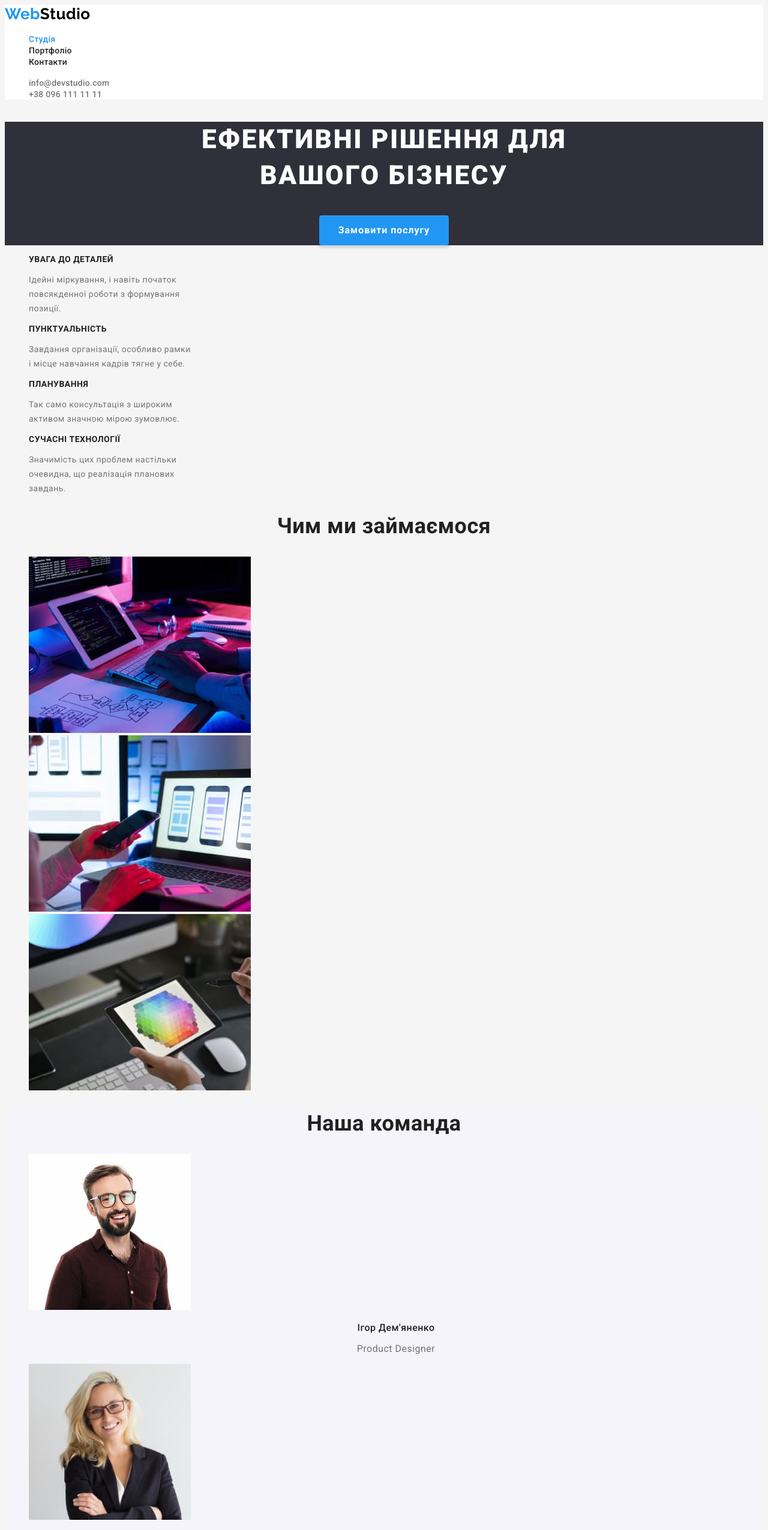
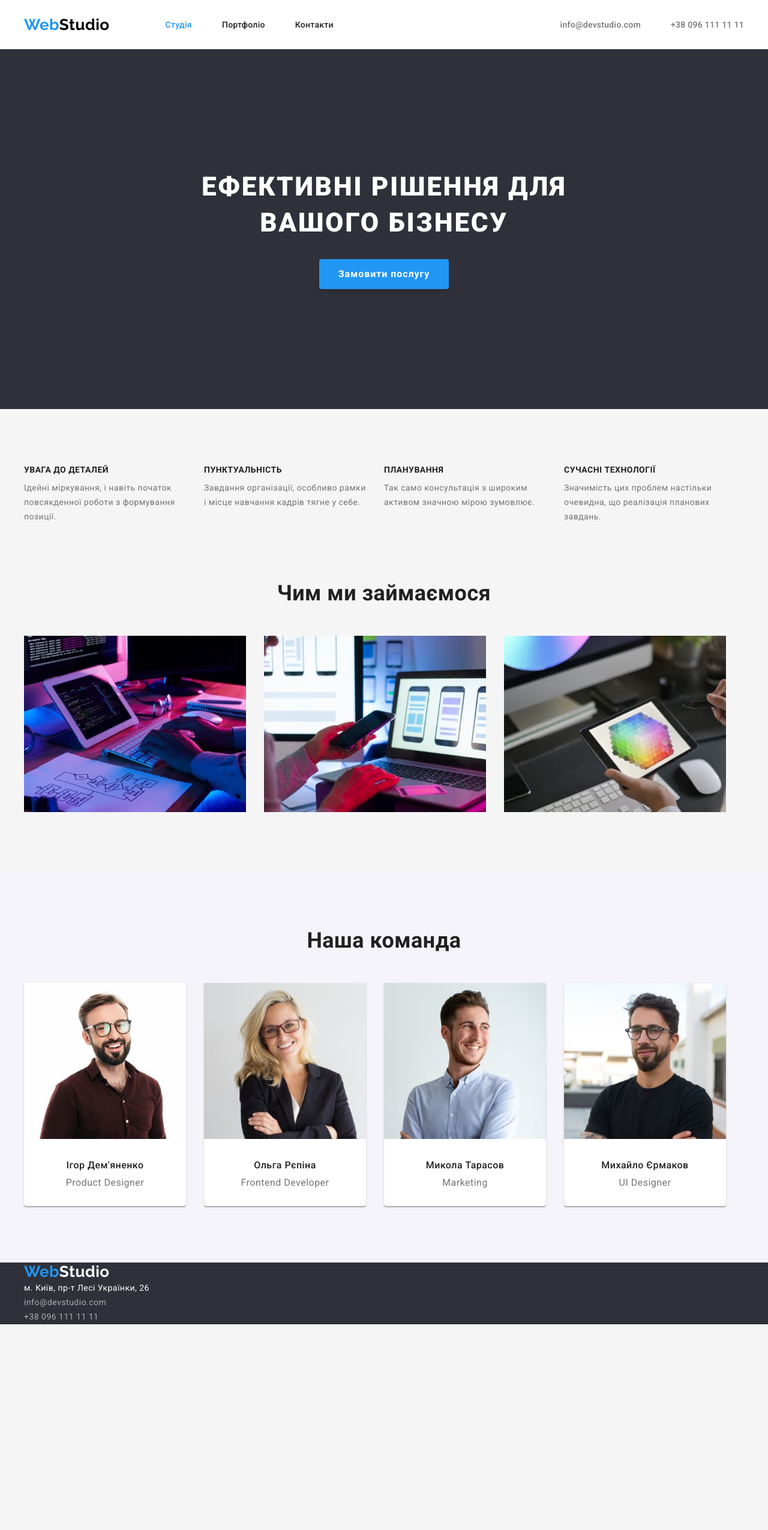
Before and after one commit to VladyslavDmytrovychPavlenko/goit-markup-hw-03, a plain HTML site: page index.html in a window 1280 px wide. Shown: the top 2551 px of the page at 60% size. After the commit the page ends 2208 px from the top, so only its background shows below. Drawn offline with nearby package versions, Linux system fonts and the light colour scheme.

Commit message:
fix css + html

```diff
--- a/css/styles.css
+++ b/css/styles.css
@@ -8,8 +8,31 @@
    --background-color1:#2F303A;
    --text-color-rgba:rgba(255, 255, 255, 0.6);
    --background-color2:#F5F4FA;
+   --box-shadow-color:rgba(0, 0, 0, 0.15);
+   --box-shadov-color1: 0px 3px 1px rgba(0, 0, 0, 0.1), 0px 1px 2px rgba(0, 0, 0, 0.08), 0px 2px 2px rgba(0, 0, 0, 0.12);
+   --border-color: #EEEEEE;
 }
 /* main */
+h1,
+h2,
+h3,
+h4,
+h5,
+h6,
+p {
+  margin-top: 0;
+  margin-bottom: 0;
+}
+.container {
+   margin-left: auto;
+   margin-right: auto;
+   width: 1230px;
+   padding-left: 15px;
+   padding-right: 15px;
+ }
+ .no-padding {
+   padding-bottom: 0;
+ }
 body {
    background-color: var(--primary-bg-color);
    color: var(--primary-text-color);
@@ -18,9 +41,17 @@ body {
 }
 .section-team {
    background-color: var(--background-color2);
+   padding-top: 94px;
 }
 .benefits-title, .section-title, .team-name {
    color: var(--secondary-text-color);
+}
+.benefits-title,
+.team-name {
+   margin-bottom: 10px;
+}
+.section-title {
+   margin-bottom: 50px;
 }
 .benefits-title {
    font-weight: 700;
@@ -54,10 +85,24 @@ body {
 
 /* header */
 .list{
+   padding: 0;
+   margin: 0;
    list-style: none;
 }
 .header {
    background-color: var(--text-color-1);
+}
+.header-nav {
+   display: flex;
+   align-items: center;
+}
+.contact-header {
+   align-items: center;
+   display: flex;
+   margin-left: auto;
+}
+.contact + .contact {
+   margin-left: 50px;
 }
 .mail-header {
    color: var(--primary-text-color);
@@ -83,6 +128,14 @@ body {
 .tel-header:focus {
    color: var(--accent-color);
 }
+.nav-item {
+   display: block;
+   padding-top: 32px;
+   padding-bottom: 32px;
+}
+.nav-item:not(:last-child) {
+   margin-right: 50px;
+}
 .site-nav .link {
    color: var(--secondary-text-color);
    font-weight: 500;
@@ -90,6 +143,11 @@ body {
    line-height: 1.14;
    letter-spacing: 0.02em;
    text-decoration: none;
+}
+.site-nav {
+   display: flex;
+   align-items: center;
+   margin-left: 93px;
 }
 .site-nav .active {
    color: var(--accent-color);
@@ -112,6 +170,8 @@ body {
 /* Герой */
 .hero {
    background-color:var(--background-color1) ;
+   padding-top: 200px;
+   padding-bottom: 200px;
 }
 .button {
    font-family: inherit;
@@ -122,13 +182,13 @@ body {
    font-weight: 700;
    font-size: 16px;
    line-height: 1.9;
-   box-shadow: 0px 4px 4px rgba(0, 0, 0, 0.15);
+   box-shadow: 0px 4px 4px var(--box-shadow-color);
    border-radius: 4px;
    border: none;
    padding: 10px 32px 10px 32px;
    letter-spacing: 0.06em;
    margin: 0 auto;
-   display: block;
+   display: flex;
    text-decoration: none;
 }
 .hero1 {
@@ -139,6 +199,46 @@ body {
    text-align: center;
    letter-spacing: 0.06em;
    text-transform: uppercase;
+   margin-top: 0;
+   margin-bottom: 30px;
+}
+/* section-benefits */
+.benefits-item:not(last-child) {
+   margin-right: 30px;
+   margin-top: 94px;
+   margin-bottom: 94px;
+}
+.benefits {
+   display: flex;
+   flex-wrap: wrap;
+}
+.benefits-item {
+   width: 270px;
+}
+/* section-work */
+.work-list {
+   display: flex;
+}
+.work-list .item:not(last-child) {
+   margin-right: 30px;
+   margin-bottom: 94px;
+}
+/* section-team */
+.team {
+   display: flex;
+}
+.team .item {
+   padding-bottom: 30px;
+   background-color: var(--text-color-1);
+   margin-bottom: 94px;
+   box-shadow: 0px 1px 3px rgba(0, 0, 0, 0.12), 0px 1px 1px rgba(0, 0, 0, 0.14), 0px 2px 1px rgba(0, 0, 0, 0.2);
+   border-radius: 0px 0px 4px 4px;
+}
+.team .item:not(last-child) {
+   margin-right: 30px;
+}
+.people {
+   margin-bottom: 30px;
 }
 /* footer */
 .adres {
@@ -164,6 +264,7 @@ body {
    font-size: 14px;
    line-height: 1.71;
    text-decoration: none;
+   margin-bottom: 9px;
 }
 .mailto {
    color: var(--text-color-rgba);
@@ -172,6 +273,7 @@ body {
    font-size: 14px;
    line-height: 1.71;
    text-decoration: none;
+   margin-bottom: 9px;
 }
 .mailto:hover,
 .mailto:focus {
@@ -193,18 +295,24 @@ body {
 .adres:focus {
    color: var(--accent-color);
 }
-
+.contact-footer {
+   display: block;
+}
 
 
 
                         /* PORTFOLIO */
 /* main */
+.content-list {
+   background-color: var(--primary-bg-color);
+}
 .section-name {
    color: var(--secondary-text-color);
    font-weight: 700;
    font-size: 18px;
    line-height: 2;
    letter-spacing: 0.06em;
+   margin-bottom: 4px;
 }
 .text {
    font-weight: 400;
@@ -219,10 +327,11 @@ body {
    font-weight: 500;
    font-size: 16px;
    line-height: 1.6;
-   box-shadow: 0px 3px 1px rgba(0, 0, 0, 0.1), 0px 1px 2px rgba(0, 0, 0, 0.08), 0px 2px 2px rgba(0, 0, 0, 0.12);
+   box-shadow: 0px 3px 1px var(--box-shadov-color1);
    border-radius: 4px;
+   padding: 6px 22px;
+   text-align: center;
    border: none;
-   padding: 6px 25px 6px 25px;
    text-decoration: none;
 }
 .button-type:hover,
@@ -230,3 +339,39 @@ body {
    color: var(--text-color-1);
    background-color: var(--accent-color);
 }
+.everyone {
+   padding: 6px 25px;
+}
+/* section-button */
+.button1 {
+   display: flex;
+   flex-wrap: wrap;
+   justify-content:center;
+   padding-top: 94px;
+}
+.button1 .item:not(last-child) {
+   margin-right: 8px;
+}
+/* section-oll */
+.oll {
+   display: flex;
+   flex-wrap: wrap;
+   padding-top: 94px;
+   margin-bottom: 94px;
+   margin-left: auto;
+   margin-right: auto;
+}
+.oll .item:nth-child(3n) {
+   margin-right: 0px;
+}
+.oll .item {
+   padding-bottom: 20px;
+   width: 370px;
+   background: var(--text-color-1);
+   border: 1px solid var(--border-color);
+   margin-bottom: 30px;
+   margin-right: 30px;
+}
+.oll .item:nth-child(-n + 3) {
+   margin-bottom: 0;
+}
--- a/index.html
+++ b/index.html
@@ -8,104 +8,116 @@
    <link rel="preconnect" href="https://fonts.googleapis.com">
 <link rel="preconnect" href="https://fonts.gstatic.com" crossorigin>
 <link href="https://fonts.googleapis.com/css2?family=Oleo+Script&family=Raleway:wght@700&family=Roboto:wght@400;500;700;900&display=swap" rel="stylesheet">
+<link rel="stylesheet" href="https://cdnjs.cloudflare.com/ajax/libs/modern-normalize/1.1.0/modern-normalize.min.css" integrity="sha512-wpPYUAdjBVSE4KJnH1VR1HeZfpl1ub8YT/NKx4PuQ5NmX2tKuGu6U/JRp5y+Y8XG2tV+wKQpNHVUX03MfMFn9Q==" crossorigin="anonymous" referrerpolicy="no-referrer" />
 <link rel="stylesheet" href="./css/styles.css"/>
 </head>
 
 <body>
    <!-- Капелюх -->
    <header class="header">
+      <div class="header-nav container">
       <a href="index.html" class="logo"><span class="logotipe">Web</span>Studio</a>
       <nav>
       <ul class="site-nav list">
-         <li><a href="index.html" class="link active">Студія</a></li>
-         <li><a href="./portfolio.html" class="link">Портфоліо</a></li>
-         <li><a href="" class="link">Контакти</a></li>
+         <li class="nav-item"><a href="index.html" class="link active">Студія</a></li>
+         <li class="nav-item"><a href="./portfolio.html" class="link">Портфоліо</a></li>
+         <li class="nav-item"><a href="" class="link">Контакти</a></li>
       </ul>
       </nav>
-      <ul class="list">
-         <li><a href="mailto:info@devstudio.com" class="mail-header">info@devstudio.com</a></li>
-         <li><a href="tel:+380961111111" class="tel-header">+38 096 111 11 11</a></li>
+      <ul class="contact-header list">
+         <li class="contact"><a href="mailto:info@devstudio.com" class="mail-header">info@devstudio.com</a></li>
+         <li class="contact"><a href="tel:+380961111111" class="tel-header">+38 096 111 11 11</a></li>
       </ul>
+      </div>
    </header>
    <main>
    <!-- Герой -->
       <section class="hero">
+         <div class="container">
          <h1 class="hero1">Ефективні рішення для <br/> вашого бізнесу</h1>
          <button type="button" class="button">Замовити послугу</button>
+         </div>
       </section>
    <!-- Переваги -->
-   <section class="section">
+   <section class="section-benefits no-padding">
+      <div class="container">
       <h2 hidden></h2>
    <ul class="benefits list">
-      <li><h3 class="benefits-title">УВАГА ДО ДЕТАЛЕЙ</h3>
+      <li class="benefits-item"><h3 class="benefits-title">УВАГА ДО ДЕТАЛЕЙ</h3>
          <p class="text-benefits">Ідейні міркування,  і навіть початок <br/> повсякденної роботи з формування <br/> позиції.
          </p>
       </li>
-      <li><h3 class="benefits-title">ПУНКТУАЛЬНІСТЬ</h3>
+      <li class="benefits-item"><h3 class="benefits-title">ПУНКТУАЛЬНІСТЬ</h3>
          <p class="text-benefits">Завдання організації, особливо рамки <br/> і місце навчання кадрів тягне у себе.
          </p>
       </li>
-      <li><h3 class="benefits-title">ПЛАНУВАННЯ</h3>
+      <li class="benefits-item"><h3 class="benefits-title">ПЛАНУВАННЯ</h3>
          <p class="text-benefits">Так само консультація з широким <br/> активом значною мірою зумовлює.
          </p>
       </li>
-      <li><h3 class="benefits-title">СУЧАСНІ ТЕХНОЛОГІЇ</h3>
+      <li class="benefits-item"><h3 class="benefits-title">СУЧАСНІ ТЕХНОЛОГІЇ</h3>
          <p class="text-benefits">Значимість цих проблем настільки <br/> очевидна, що реалізація планових <br/> завдань.
          </p>
       </li>
    </ul>
-
+      </div>
    </section>
    <!-- Чим ми займаємося -->
-   <section class="section">
+   <section class="section-work">
+      <div class="work container">
       <h2 class="section-title">Чим ми займаємося</h2>
-      <ul class="list">
-      <li>
+      <ul class="work-list list">
+      <li class="item">
          <img src="./images/working/img.jpg" alt="Кодимо" width="370">
          </li>
-      <li>
+      <li class="item">
          <img src="./images/working/img1.jpg" alt="Кодимо багато" width="370" >
       </li>
-      <li>
+      <li class="item">
          <img src="./images/working/img2.jpg" alt="Кодимо гарно" width="370">
       </li>
-   </ul>
+      </ul>
+      </div>
    </section>
    <!-- Наша команда -->
    <section class="section-team">
+      <div class="container">
       <h2 class="section-title">Наша команда</h2>
       <ul class="team list">
-      <li>
-         <img src="./images/team/img.jpg" alt="Product Designer" width="270">
+      <li class="item">
+         <img src="./images/team/img.jpg" alt="Product Designer" class="people" width="270">
          <h3 class="team-name">Ігор Дем'яненко</h3>
          <p class="team-work">Product Designer</p>
       </li>
-      <li>
-         <img src="./images/team/img1.jpg" alt="Frontend Developer" width="270">
+      <li class="item">
+         <img src="./images/team/img1.jpg" alt="Frontend Developer" class="people" width="270">
          <h3 class="team-name">Ольга Рєпіна</h3>
          <p class="team-work">Frontend Developer</p>
       </li>
-      <li>
-         <img src="./images/team/img2.jpg" alt="Marketing" width="270">
+      <li class="item">
+         <img src="./images/team/img2.jpg" alt="Marketing" class="people" width="270">
          <h3 class="team-name">Микола Тарасов</h3>
          <p class="team-work">Marketing</p>
       </li>
-      <li>
-         <img src="./images/team/img3.jpg" alt="UI Designer" width="270">
+      <li class="item">
+         <img src="./images/team/img3.jpg" alt="UI Designer" class="people" width="270">
          <h3 class="team-name">Михайло Єрмаков</h3>
          <p class="team-work">UI Designer</p>
       </li>
-   </ul>
+      </ul>
+      </div>
    </section>
    </main>
    <!-- футер -->
    <footer class="footer">
+      <div class="footer container">
       <a href="index.html" class="logo-footer"><span class="logotipe-footer">Web</span>Studio</a>
-      <ul class="list">
+      <ul class="contact-footer list">
          <li><address><a href="https://www.google.com/maps/place/%D0%B1%D1%83%D0%BB%D1%8C%D0%B2%D0%B0%D1%80+%D0%9B%D0%B5%D1%81%D1%96+%D0%A3%D0%BA%D1%80%D0%B0%D1%97%D0%BD%D0%BA%D0%B8,+26,+%D0%9A%D0%B8%D1%97%D0%B2,+02000/@50.4265807,30.5383858,17z/data=!3m1!4b1!4m5!3m4!1s0x40d4cf0e033ecbe9:0x57a4dffefec77da0!8m2!3d50.4265807!4d30.5383858" target="_blank"  rel="noopener noreferrer" class="adres" >м. Київ, пр-т Лесі Українки, 26</a></address></li>
          <li><address><a href="mailto:info@devstudio.com" class="mailto">info@devstudio.com</a></address></li>
          <li><address><a href="tel:+380961111111" class="tel">+38 096 111 11 11</a></address></li>
       </ul>
+      </div>
    </footer>
 </body>
 
```
Also changed, not shown: portfolio.html (+41 -30 lines), images/portfolio/img(1).jpg (renamed from images/portfolio/img (1).jpg), images/portfolio/img(2).jpg (renamed from images/portfolio/img (2).jpg), images/portfolio/img(3).jpg (renamed from images/portfolio/img (3).jpg), images/portfolio/img(4).jpg (renamed from images/portfolio/img (4).jpg), images/portfolio/img(5).jpg (renamed from images/portfolio/img (5).jpg), images/portfolio/img(6).jpg (renamed from images/portfolio/img (6).jpg), images/portfolio/img(7).jpg (renamed from images/portfolio/img (7).jpg), images/portfolio/img(8).jpg (renamed from images/portfolio/img (8).jpg).
